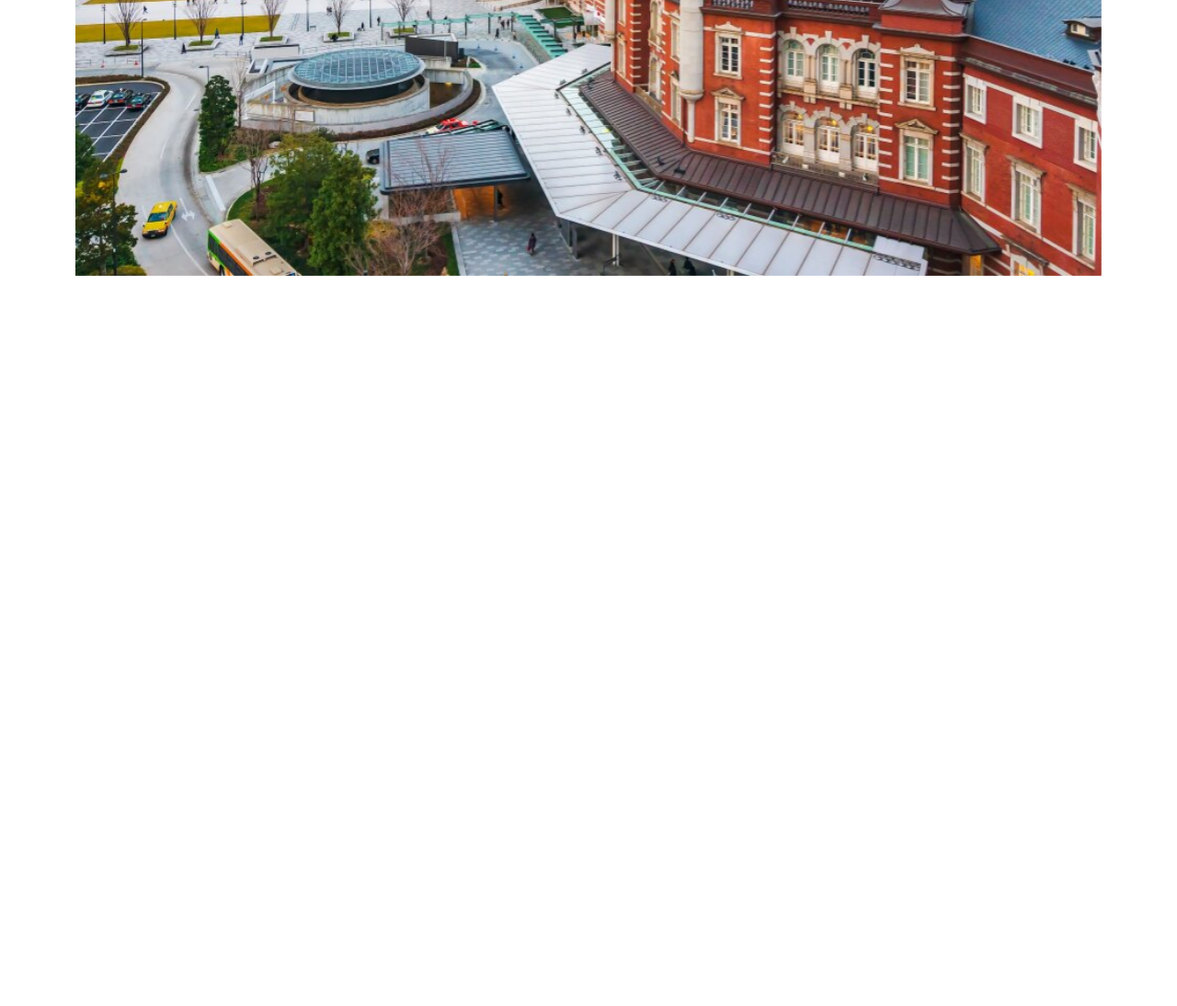
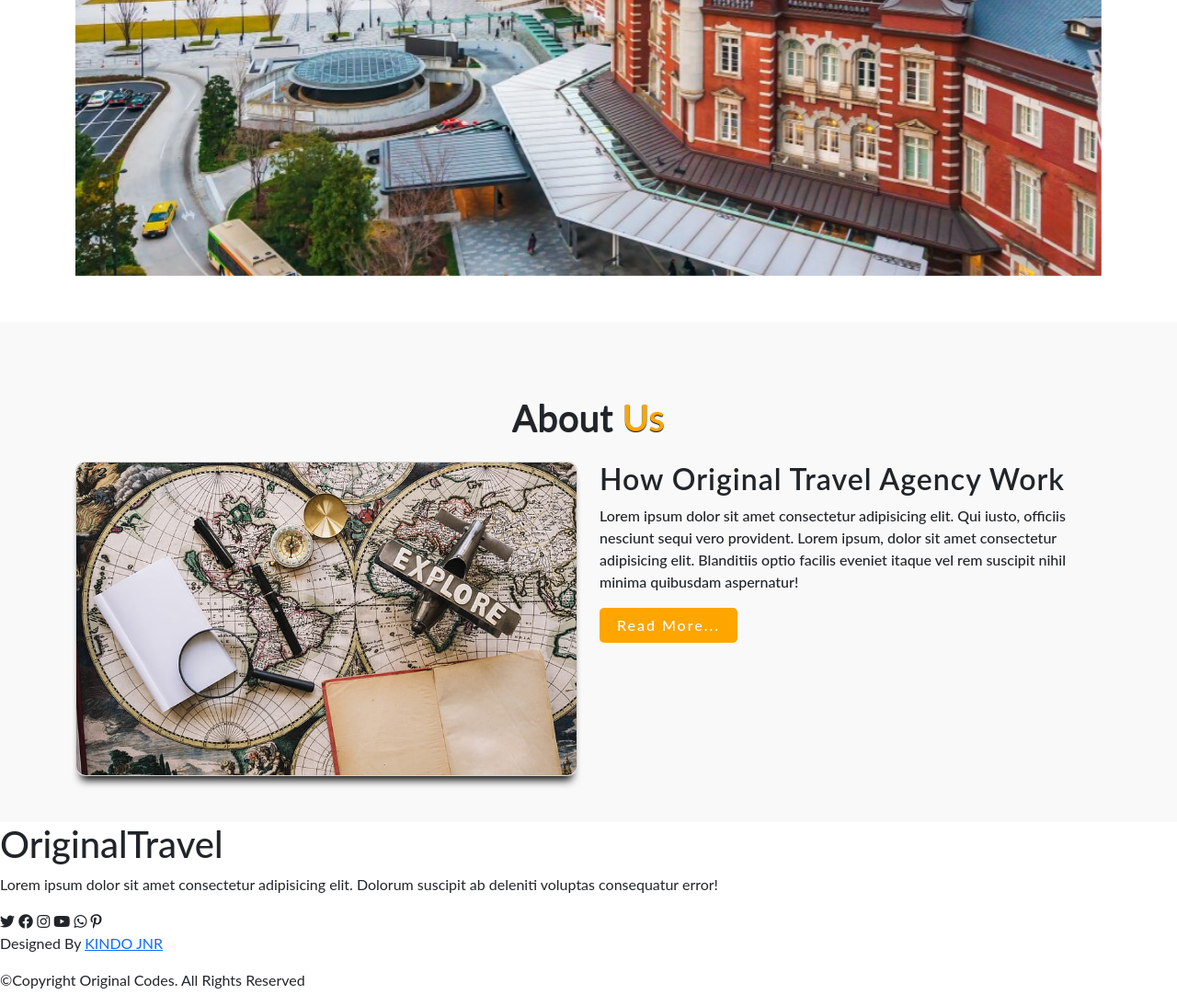
Before and after one commit to Kindo-Jnr/Original-Tour-Solutions, a plain HTML site: page index.html in a window 1280 px wide. Shown: the part 3868-4962 px from the top of the page at 92% size. Before the commit the page ends 4168 px from the top, so only its background shows below. Drawn offline with nearby package versions, Linux system fonts and the light colour scheme.

Commit message:
about section commit

```diff
--- a/index.html
+++ b/index.html
@@ -463,6 +463,52 @@
       </div>
     </section>
 
+    <!-- About Section -->
+    <section class="about" id="about">
+      <div class="container">
+        <div class="main-txt">
+          <h1>About <span>Us</span></h1>
+        </div>
+        <div class="row mt-4">
+          <div class="col-md-6 py-3 py-md-0 ">
+            <div class="card">
+              <img src="images/explore.jpg" alt="" />
+            </div>
+          </div>
+          <div class="col-md-6 py-3 py-md-0">
+            <h2>How Original Travel Agency Work</h2>
+            <p>
+              Lorem ipsum dolor sit amet consectetur adipisicing elit. Qui
+              iusto, officiis nesciunt sequi vero provident. Lorem ipsum, dolor
+              sit amet consectetur adipisicing elit. Blanditiis optio facilis
+              eveniet itaque vel rem suscipit nihil minima quibusdam aspernatur!
+            </p>
+            <button id="about-btn">Read More...</button>
+          </div>
+        </div>
+      </div>
+    </section>
+
+    <!-- Footer -->
+<footer id="footer">
+  <h1><span>Original</span>Travel</h1>
+  <p>Lorem ipsum dolor sit amet consectetur adipisicing elit. Dolorum suscipit ab deleniti voluptas consequatur error!</p>
+  <div class="social-links">
+    <i class="fab fa-twitter"></i>
+    <i class="fab fa-facebook"></i>
+    <i class="fab fa-instagram"></i>
+    <i class="fab fa-youtube"></i>
+    <i class="fab fa-whatsapp"></i>
+    <i class="fab fa-pinterest-p"></i>
+  </div>
+  <div class="credit">
+    <p>Designed By <a href="#">KINDO JNR</a></p>
+  </div>
+  <div class="copyright">
+    <p>&copy;Copyright Original Codes. All Rights Reserved</p>
+  </div>
+</footer>
+
     <!-- Modal -->
     <div
       class="modal fade"
--- a/styles.css
+++ b/styles.css
@@ -266,7 +266,43 @@ font-weight: 600;
  .packages-img:hover img{
     transform: scale(1.1);
  }
- .carousel-caption h5{
-font-size: 36px;
-font-weight: 600;
+
+ /* About Section */
+ .about{
+    padding: 50px;
+    margin-top: 50px;
+    background: #f9f9f9;
+
  }
+ .about .card{
+    border-radius: 10px;
+    box-shadow: 0px 10px 10px -6px black
+
+ }
+ .about .card img{
+    border-radius: 10px;
+ }
+.about h2{
+    font-weight: 600;
+    letter-spacing: 1px;
+}
+.about p{
+    font-weight: 500;
+}
+#about-btn{
+    width: 150px;
+    height: 38px;
+    border: none;
+    border-radius: 5px;
+    background: #ffa500;
+    color: white;
+    letter-spacing: 2px;
+    font-weight: 550;
+    transition: 0.5s ease;
+    cursor: pointer;
+}
+#about-btn:hover{
+    width: 180px;
+}
+
+/* footer */
```
Also changed, not shown: images/explore.jpg (added).
